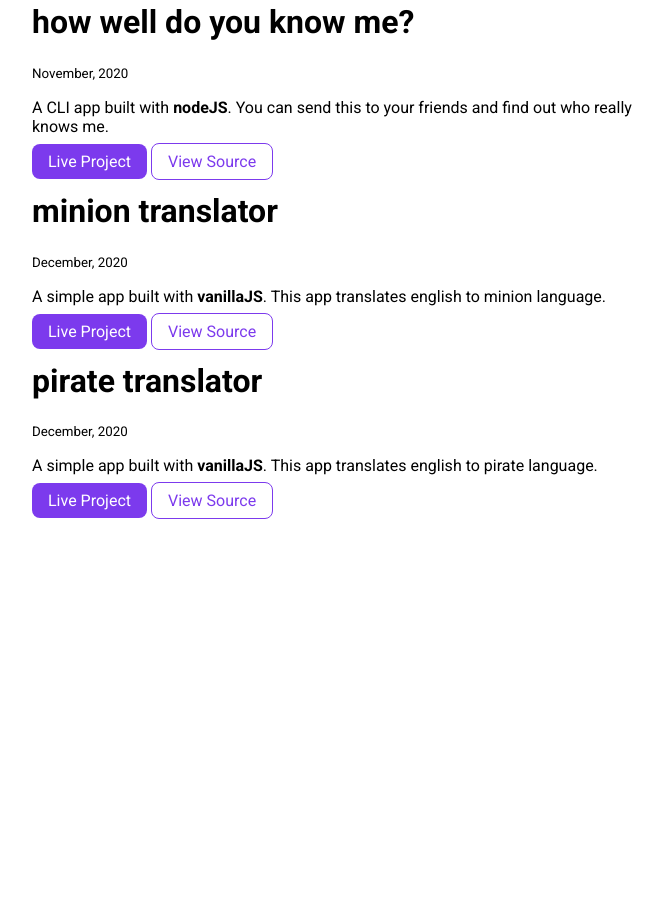
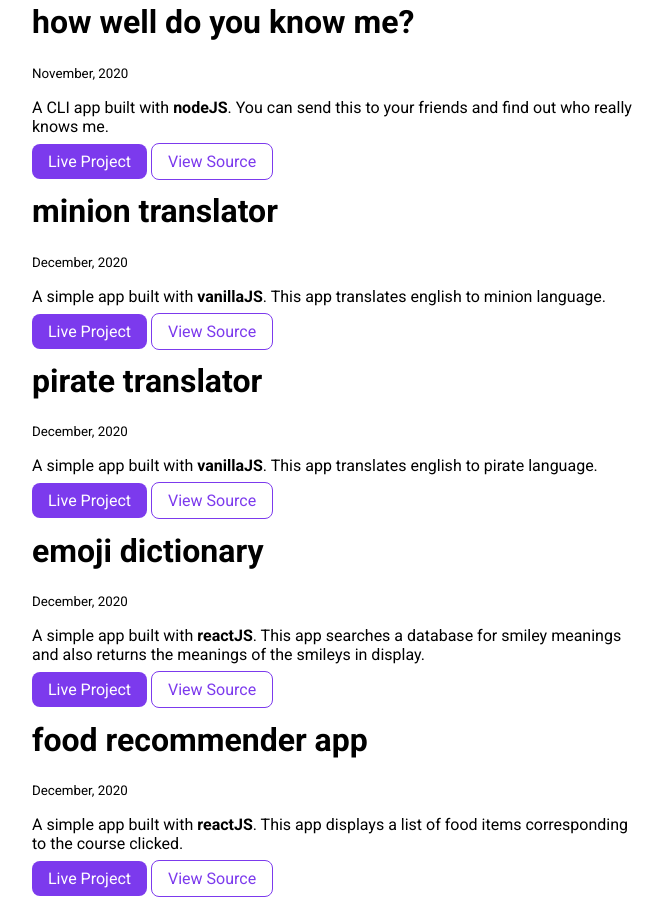
Before and after one commit to Akshay-Laxmipathi/Akshay-Laxmipathi-Site, a plain HTML site: page projects.html in a window 1280 px wide. Shown: the part 518-1422 px from the top of the page, without its empty margins (328-991 px from the left). Before the commit the page ends 1044 px from the top, so only its background shows below. Drawn offline with Linux system fonts and the light colour scheme.

Commit message:
updated week 4 react projects

```diff
--- a/projects.html
+++ b/projects.html
@@ -73,6 +73,28 @@
             </li>
         </div>
 
+        <div class="container container-center">
+            <li>
+                <h1>emoji dictionary</h1>
+                <small>December, 2020</small>
+                <p>A simple app built with <strong>reactJS</strong>. This app searches a database for smiley meanings and also returns the meanings of the smileys in display.</p>
+
+                <a class="link link-primary" href=https://pgm4p.csb.app/>Live Project</a>
+                <a class="link link-secondary" href=https://github.com/Akshay-Laxmipathi/Emoji-Dictionary>View Source</a>
+            </li>
+        </div>
+
+        <div class="container container-center">
+            <li>
+                <h1>food recommender app</h1>
+                <small>December, 2020</small>
+                <p>A simple app built with <strong>reactJS</strong>. This app displays a list of food items corresponding to the course clicked.</p>
+
+                <a class="link link-primary" href=https://r5ibx.csb.app/>Live Project</a>
+                <a class="link link-secondary" href=https://github.com/Akshay-Laxmipathi/Food-Recommender-App>View Source</a>
+            </li>
+        </div>
+
 
 
     </ul>
```
